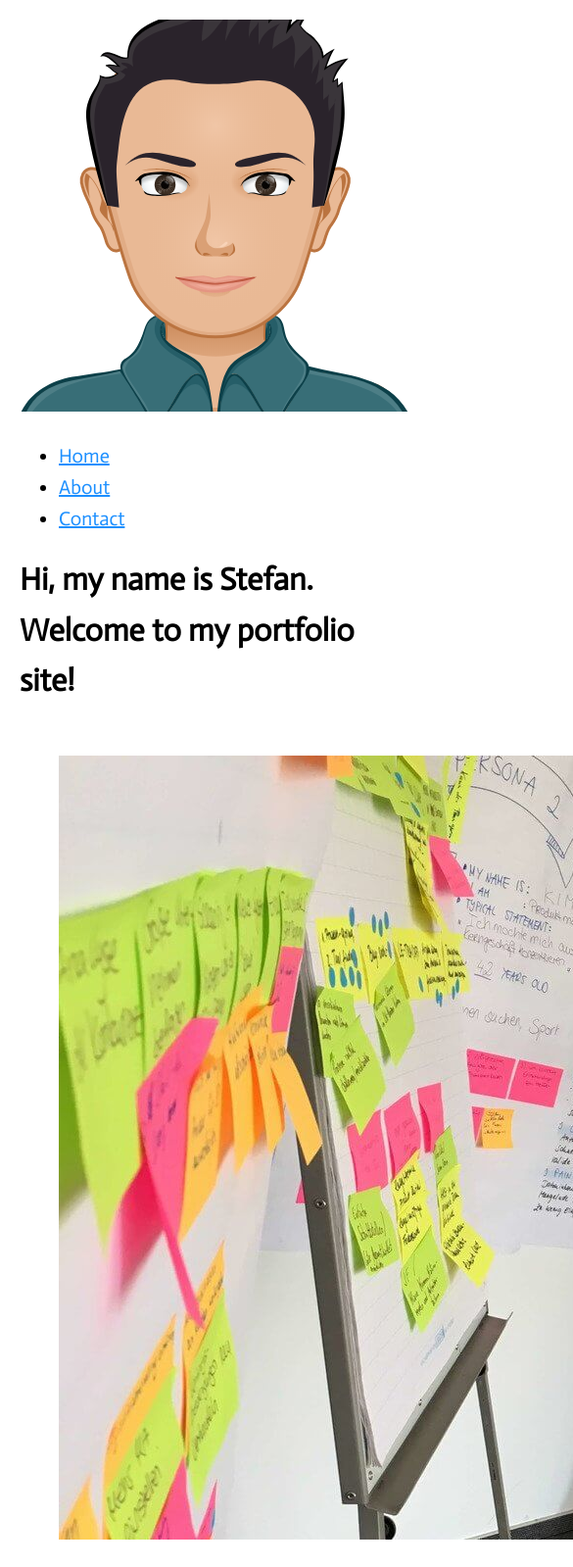
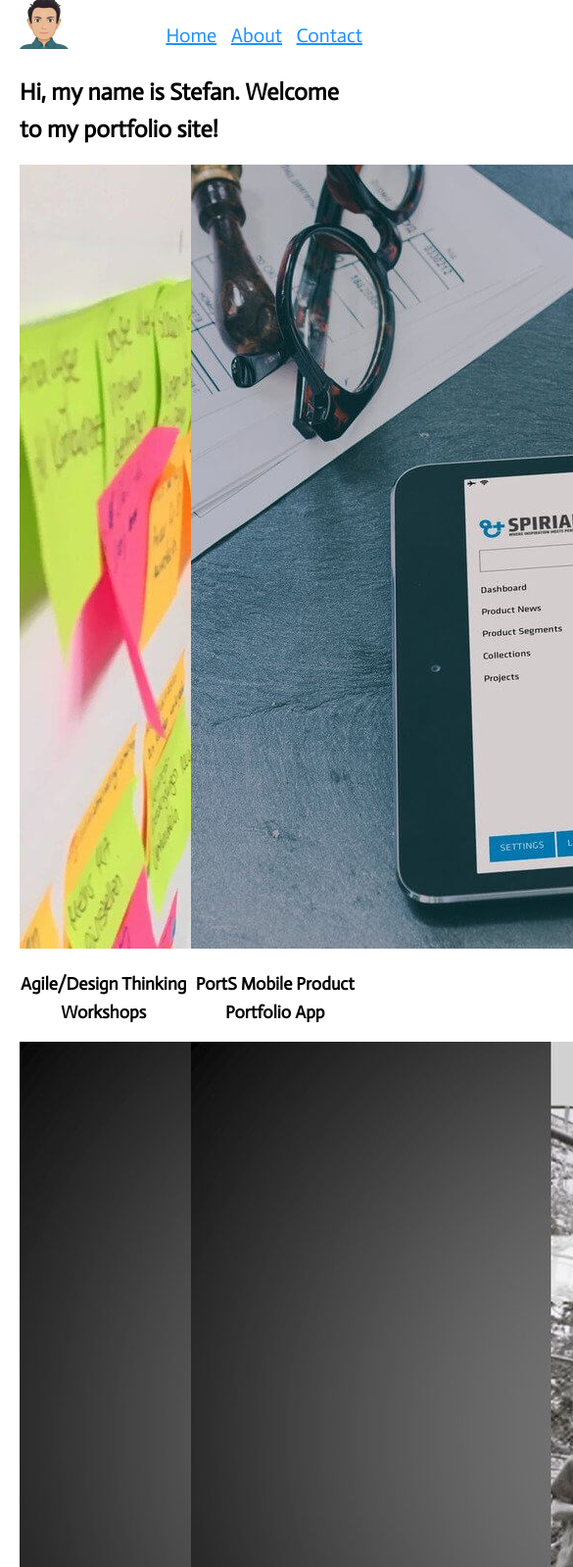
Before and after one commit to swissert/portfolio-website, a plain HTML site: page index.html in a window 390 px wide. Shown: the top 1599 px of the page at 98% size, 585 px wide, since content can reach past the window. Drawn offline with nearby package versions, Linux system fonts and the light colour scheme.

Commit message:
Updated the CSS file

```diff
--- a/css/style.css
+++ b/css/style.css
@@ -7,6 +7,10 @@ Secondary color (Light Grey) #EBEBEB;
 Tertiary Color (Orange) #F36D34;
  */
 
+* {
+  box-sizing: border-box;
+}
+
 body {
   font-family: 'Actor', sans-serif;
   font-size: 20px; /* Sets the font size to 16px */
@@ -14,30 +18,25 @@ body {
 }
 h1 {
   font-size: 32px;
+  text-align: center; /* Centers text */
 }
 
 h2 {
   font-size: 26px;
+  text-align: center; /* Centers text */
 }
 
 h3 {
   font-size: 22px;
-}
-
-div {
-  padding: 10px; /* Adds a 10px inner spacing to all sides*/
-  margin: 10px; /* Adds a 10px outer spacing to all sides*/
+  text-align: center; /* Centers text */
 }
 
 /*style of Links*/
-a {
+a,
+a:visited {
   color: #1E90FF;
 }
 
-a:visited {
-  /* visited link */
-  color: #5D5D5D;
-}
 a:hover,
 a:focus {
   text-decoration: none; /* No underlining when hovering over a link */
@@ -45,10 +44,11 @@ a:focus {
 
 a:active {
   /* selected link */
-  color: #EBEBEB;
+  color: #5D5D5D;
 }
 
-button {
+button,
+.button {
   /* overwrite browser defaults */
   border: none; /* reset the border */
   font-family: inherit; /* takes the font from the outer container */
@@ -63,10 +63,99 @@ button {
   transition: 0.2s opacity;
 }
 button:hover,
-button:focus {
+button:focus,
+.button:hover,
+.button:focus {
   cursor: pointer; /* let's the mouse appear as hand when hovering over the button */
   opacity: 0.8; /* Reduces the opactiy of the button to 80% */
 }
 .button-secondary {
   background-color: #F36D34;
 }
+
+
+
+/* Layout styling */
+
+.wrapper {
+  width: 100%;
+  max-width: 1000px;
+  margin: 0 auto; /* No spacing to top and bottom and auto spacing to left and right */
+  padding: 0 20px;
+  }
+
+.columns-container {
+  font-size: 0;
+}
+.column-4 {
+  font-size:16px;
+  width: 22%;
+  display: inline-block;
+  margin-right: 2%;
+  float: left;
+  text-align: center; /* Centers text */
+}
+.column-4:last-child {
+margin-right: 0;
+}
+
+/*Navigation Bar*/
+.navigation {
+
+  list-style-type: none;
+  padding: 0;
+  float: right;
+}
+.navigation > li {
+  display: inline-block;
+  margin-left: 10px;
+}
+
+/*MEDIA QUERIES*/
+
+@media all and (max-width: 500px) {
+  .logo {
+    /* Make logo smaller by changing it's height */
+    height: 50px;
+  }
+  h1 {
+    /* Reduce font-size of heading */
+    font-size: 24px;
+    text-align: left;
+  }
+	h2{
+		font-size: 18px;
+		text-align: center;
+	}
+  .column-4 {
+    /* Modify 4-column to 2-columns */
+    width: 49%;
+    margin-right: 1%;
+  }
+	.column-4:nth-child(2) {
+	margin-right: 0;
+	}
+}
+@media all and (max-width: 350px) {
+  .logo {
+    /* Make logo smaller by changing it's height */
+    height: 50px;
+  }
+  h1 {
+    /* Reduce font-size of heading */
+    font-size: 18px;
+    text-align: left;
+  }
+	h2{
+		font-size: 14px;
+		text-align: center;
+	}
+  .column-4 {
+    /* Modify 4-column to 2-columns */
+    width: 100%;
+    margin-right: 0;
+  }
+	.column-4:nth-child(2) {
+	margin-right: 0;
+	}
+}
```
